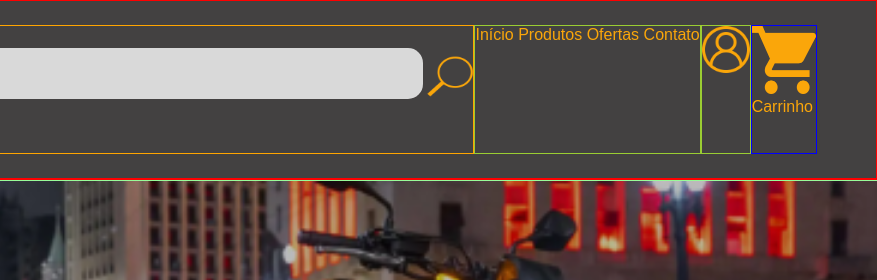
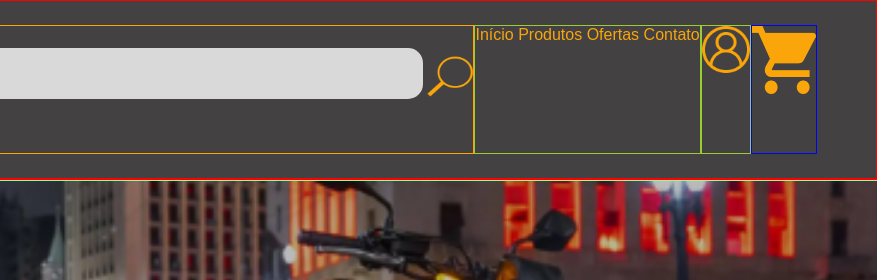
Before and after one commit to julilucy/loja-moto-legends, a plain HTML site: page index.html in a window 1280 px wide. Shown: the top 280 px of the page, 403-1280 px from the left. Drawn offline with Linux system fonts and the light colour scheme.

Commit message:
Update index.html

```diff
--- a/index.html
+++ b/index.html
@@ -48,9 +48,6 @@
             <a href="/carrinho/carrinho.html">
                 <img src="/conteudos/icon-shop.png" alt="Ícone de carrinho">
             </a>
-
-            <p>Carrinho</p>
-
         </div>
 
     </div><!--Fim cabeçalho-->
```
